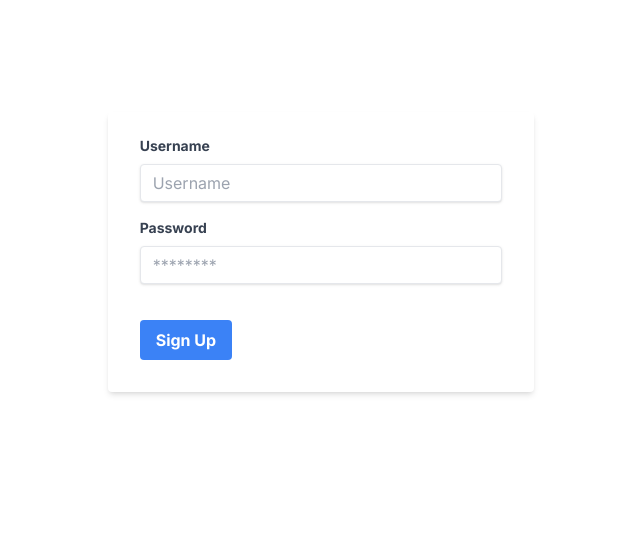
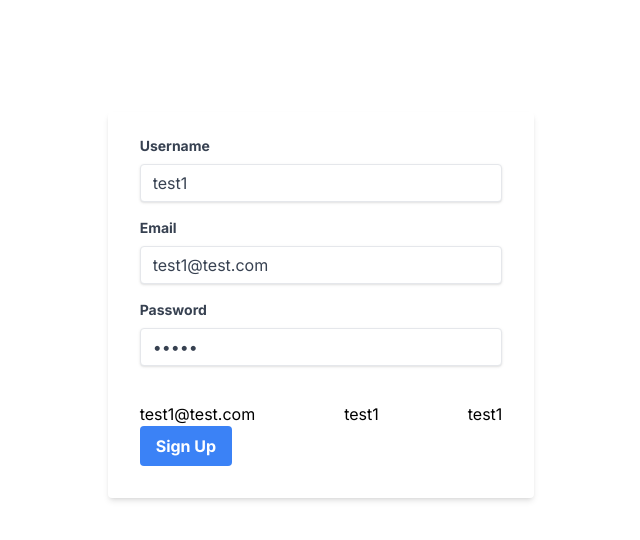
Before and after one commit to abrar0123/ecom-next, a Next.js app: page /signup in a window 1280 px wide. Shown: the top 540 px of the page, without its empty margins (319-959 px from the left). Built offline with nearby package versions, Linux system fonts and the light colour scheme.

Commit message:
Backend : MongoDB Connection Error Pending

```diff
--- a/src/app/api/users/signup/route.ts
+++ b/src/app/api/users/signup/route.ts
@@ -1,46 +1,53 @@
-import mongoose from "mongoose";
-
 import { connectDB } from "@/src/dbConfig/dbConfig";
 import User from "@/src/models/userModels";
 import { NextRequest, NextResponse } from "next/server";
-import bcryptjs from "bcryptjs";
 
+const bcrypt = require("bcryptjs");
 interface Signup {
   email: String;
   username: String;
   password: String;
 }
+
 export async function POST(req: NextRequest) {
   try {
+    connectDB();
+    console.log("code107 : run 1 ==> ");
+
     const reqBody = await req.json();
     const { email, username, password } = reqBody;
-    console.log("user ==> ", reqBody);
+    console.log("code107 : ==> ", reqBody);
 
     //   alreayd check
 
-    const alreadyUser = await User.findOne({ email: email });
-    if (alreadyUser) {
-      return NextResponse.json({ error: '"User already exists', status: 400 });
-    }
+    // const alreadyUser = await User.findOne({ email: email });
+    // if (alreadyUser) {
+    //   return NextResponse.json({
+    //     error: "code107 : User already exists",
+    //     status: 400,
+    //   });
+    // }
 
-    //hash password
-    const salt = await bcryptjs.genSalt(10);
-    const hashedPassword = await bcryptjs.hash(password, salt);
+    // ************* hash password *************
+    // const salt = await bcrypt.genSalt(10);
+    // const hashedPassword = await bcrypt.hash(password, salt);
 
     const newUser = new User({
       username,
       email,
-      password: hashedPassword,
+      password: password,
     });
 
     const saveUser = await newUser.save();
     console.log("new user saved ", saveUser);
-    NextResponse.json({
-      error: '"User Created Successfully',
+    return NextResponse.json({
+      message: "code107 : User Created Successfully",
       status: 200,
       saveUser,
     });
-  } catch (error) {
-    console.log("Signup user error ", error);
+  } catch (error: any) {
+    return NextResponse.json({ error: error.message }, { status: 500 });
+
+    console.log("code107 : Signup user error ", error);
   }
 }
--- a/src/app/signup/page.tsx
+++ b/src/app/signup/page.tsx
@@ -1,21 +1,41 @@
 "use client";
 
+import axios from "axios";
 import { useRouter } from "next/navigation";
-import React, { useState } from "react";
+import React, { useEffect, useState } from "react";
 
 const Signup = () => {
-  const [registerUser, setregisterUser] = useState({
-    email: "",
-    password: "",
+  const [user, setuser] = useState({
+    email: "test1@test.com",
+    username: "test1",
+    password: "test1",
     check: false,
   });
 
   const router = useRouter();
 
-  const submitHandler = (e) => {
-    e.preventDefault();
-    console.log("e", e);
-    if (registerUser.email && registerUser.password) {
+  const registerApi = async () => {
+    try {
+      console.log("run 1 ");
+      const res = await fetch("http://localhost:3000/api/users/signup", {
+        method: "POST",
+        headers: {
+          "Content-Type": "application/json",
+        },
+        body: JSON.stringify(user),
+      });
+      console.log("user ==> ", res);
+      // router.push("/login");
+    } catch (error) {
+      console.log("error ", error);
+    }
+  };
+
+  const submitHandler = () => {
+    // e.preventDefault();
+    console.log("pressed");
+    if (user.email && user.password && user.username) {
+      registerApi();
       //   router
     }
   };
@@ -35,12 +55,28 @@ const Signup = () => {
             id="username"
             type="text"
             placeholder="Username"
-            value={registerUser.email}
-            onChange={(e) =>
-              setregisterUser({ ...registerUser, email: e.target.value })
-            }
+            value={user.username}
+            onChange={(e) => setuser({ ...user, username: e.target.value })}
           />
         </div>
+        {/* 2 */}
+        <div className="mb-4">
+          <label
+            className="block text-gray-700 text-sm font-bold mb-2"
+            htmlFor="username"
+          >
+            Email
+          </label>
+          <input
+            className="shadow appearance-none border rounded w-full py-2 px-3 text-gray-700 leading-tight focus:outline-none focus:shadow-outline"
+            id="username"
+            type="text"
+            placeholder="Email"
+            value={user.email}
+            onChange={(e) => setuser({ ...user, email: e.target.value })}
+          />
+        </div>
+        {/* 2 ==> password */}
         <div className="mb-6">
           <label
             className="block text-gray-700 text-sm font-bold mb-2"
@@ -52,16 +88,15 @@ const Signup = () => {
             className="shadow appearance-none border rounded w-full py-2 px-3 text-gray-700 mb-3 leading-tight focus:outline-none focus:shadow-outline"
             id="password"
             type="password"
-            value={registerUser.password}
-            onChange={(e) =>
-              setregisterUser({ ...registerUser, password: e.target.value })
-            }
+            value={user.password}
+            onChange={(e) => setuser({ ...user, password: e.target.value })}
             placeholder="********"
           />
         </div>
         <div className="flex items-center justify-between">
-          <p>{registerUser.email}</p>
-          <p>{registerUser.password}</p>
+          <p>{user.email}</p>
+          <p>{user.username}</p>
+          <p>{user.password}</p>
         </div>
 
         <div className="flex items-center justify-between">
--- a/src/dbConfig/dbConfig.ts
+++ b/src/dbConfig/dbConfig.ts
@@ -1,17 +1,20 @@
-import mongoose, { Mongoose } from "mongoose";
+import mongoose from "mongoose";
 
 export async function connectDB() {
   try {
-    mongoose.connect(process.env.MONGO_URI!);
+    await mongoose.connect(
+      // "mongodb+srv://theibrar1000:tttt4444@cluster0.yfqxfis.mongodb.net/ecom?retryWrites=true&w=majority"
+      "mongodb+srv://theibrar1000:dUPUjAtYwZFZQL4Z@vbtmernapp.yzmdrue.mongodb.net/vbt"
+    );
     const Connection = mongoose.connection;
     Connection.on("connected", () =>
-      console.log("MongoDB Connnection Successfully")
+      console.log("code107 :MongoDB Connnection Successfully")
     );
     Connection.on("error", (err) => {
-      console.log("MongoDB Connnection Error : ", err);
-      process.exit();
+      console.log("code107 : MongoDB Connnection Error : " + err);
+      // process.exit();
     });
   } catch (error) {
-    console.error("Connection Error", error);
+    console.error("code107 : Connection Error", error);
   }
 }
```
